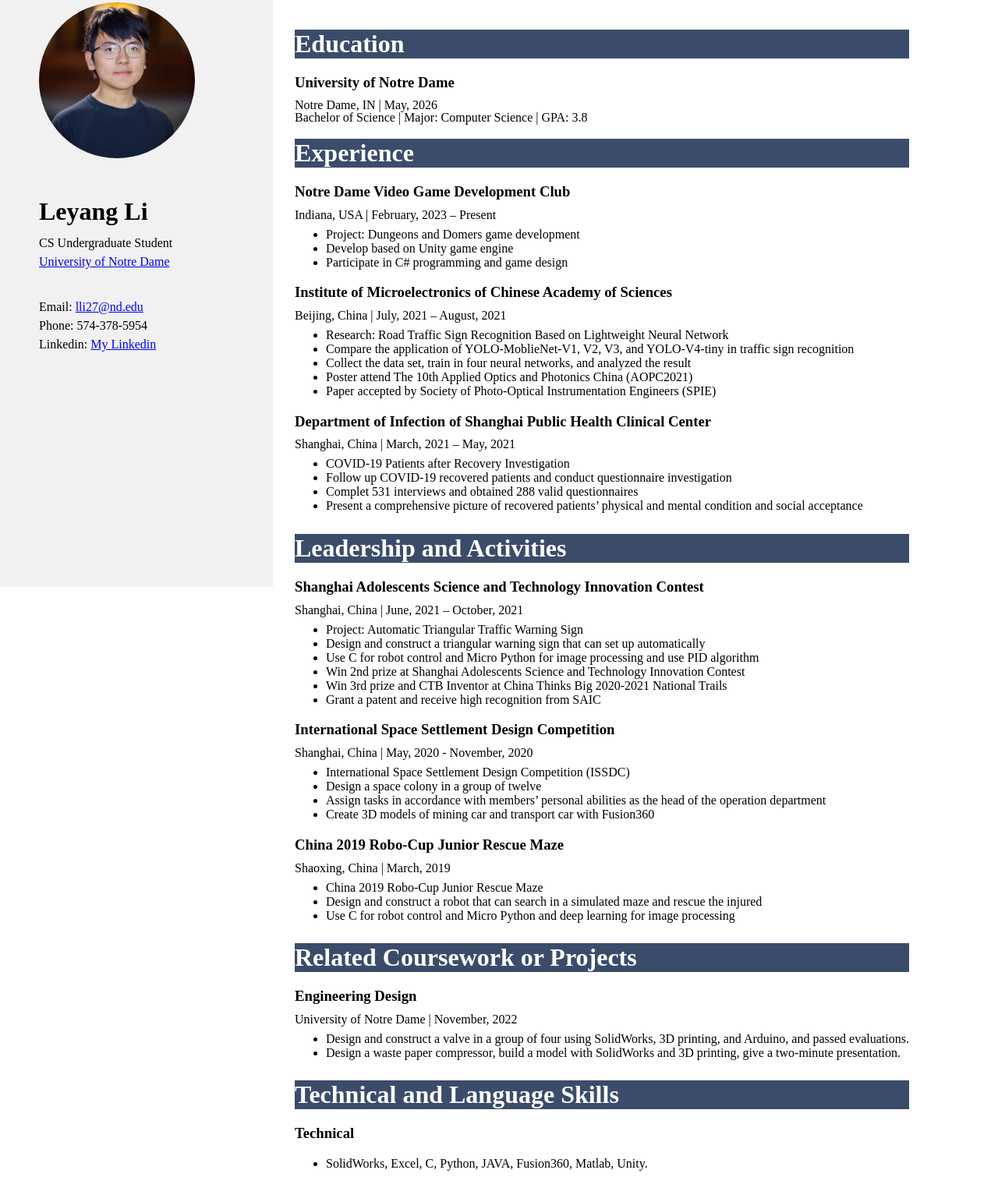
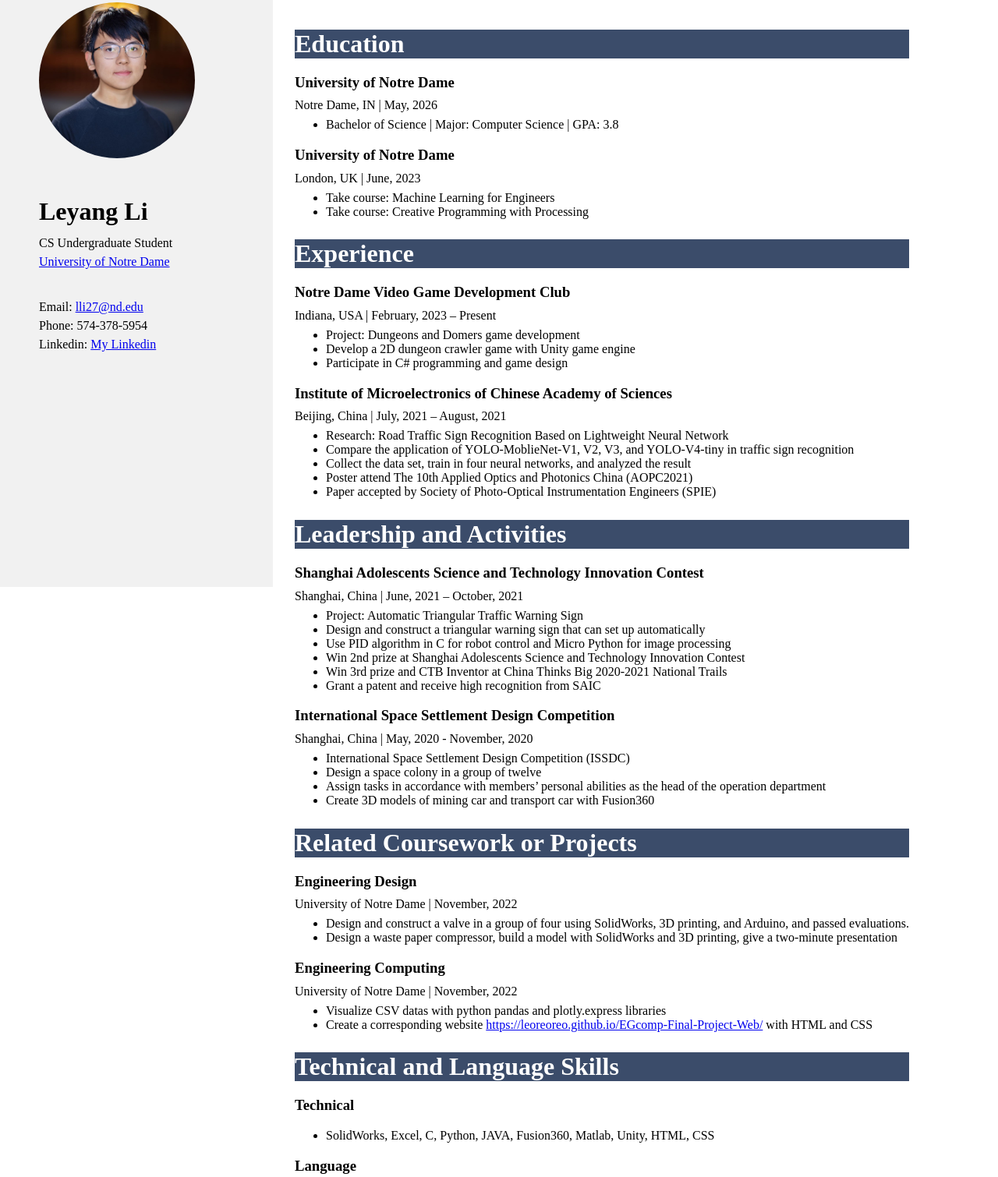
Before and after one commit to Leoreoreo/Personal-Website, a plain HTML site: page index.html in a window 1280 px wide. Shown: the part 47-1557 px from the top of the page at 78% size. Drawn offline with Linux system fonts and the light colour scheme.

Commit message:
Add files via upload

```diff
--- a/index.html
+++ b/index.html
@@ -18,14 +18,22 @@
     <div class="content">
         <h2>Education</h2>
             <h3>University of Notre Dame</h3>
-            <p>Notre Dame, IN | May, 2026</p>
-            <p>Bachelor of Science | Major: Computer Science | GPA: 3.8</p>
+                <p>Notre Dame, IN | May, 2026</p>
+                <ul>
+                    <li>Bachelor of Science | Major: Computer Science | GPA: 3.8</li>
+                </ul>
+            <h3>University of Notre Dame</h3>
+                <p>London, UK | June, 2023</p>
+                <ul>
+                    <li>Take course: Machine Learning for Engineers</li>
+                    <li>Take course: Creative Programming with Processing</li>
+                </ul>
         <h2>Experience</h2>
             <h3>Notre Dame Video Game Development Club</h3>
                 <p>Indiana, USA | February, 2023 – Present</p>
                 <ul>
                     <li>Project: Dungeons and Domers game development</li>
-                    <li>Develop based on Unity game engine</li>
+                    <li>Develop a 2D dungeon crawler game with Unity game engine</li>
                     <li>Participate in C# programming and game design</li>
                 </ul>
             <h3>Institute of Microelectronics of Chinese Academy of Sciences </h3>
@@ -37,21 +45,13 @@
                     <li>Poster attend The 10th Applied Optics and Photonics China (AOPC2021)</li>
                     <li>Paper accepted by Society of Photo-Optical Instrumentation Engineers (SPIE)</li>
                 </ul>
-            <h3>Department of Infection of Shanghai Public Health Clinical Center </h3>
-                <p>Shanghai, China | March, 2021 – May, 2021</p>
-                <ul>
-                    <li>COVID-19 Patients after Recovery Investigation</li>
-                    <li>Follow up COVID-19 recovered patients and conduct questionnaire investigation</li>
-                    <li>Complet 531 interviews and obtained 288 valid questionnaires</li>
-                    <li>Present a comprehensive picture of recovered patients’ physical and mental condition and social acceptance</li>
-                </ul>
         <h2>Leadership and Activities</h2>
             <h3>Shanghai Adolescents Science and Technology Innovation Contest</h3>
                 <p>Shanghai, China | June, 2021 – October, 2021</p>
                 <ul>
                     <li>Project: Automatic Triangular Traffic Warning Sign</li>
                     <li>Design and construct a triangular warning sign that can set up automatically</li>
-                    <li>Use C for robot control and Micro Python for image processing and use PID algorithm</li>
+                    <li>Use PID algorithm in C for robot control and Micro Python for image processing</li>
                     <li>Win 2nd prize at Shanghai Adolescents Science and Technology Innovation Contest</li>
                     <li>Win 3rd prize and CTB Inventor at China Thinks Big 2020-2021 National Trails</li>
                     <li>Grant a patent and receive high recognition from SAIC</li>
@@ -64,24 +64,23 @@
                     <li>Assign tasks in accordance with members’ personal abilities as the head of the operation department</li>
                     <li>Create 3D models of mining car and transport car with Fusion360</li>
                 </ul>
-            <h3>China 2019 Robo-Cup Junior Rescue Maze</h3>
-                <p>Shaoxing, China | March, 2019</p>
-                <ul>
-                    <li>China 2019 Robo-Cup Junior Rescue Maze</li>
-                    <li>Design and construct a robot that can search in a simulated maze and rescue the injured</li>
-                    <li>Use C for robot control and Micro Python and deep learning for image processing</li>
-                </ul>
         <h2>Related Coursework or Projects</h2>
             <h3>Engineering Design</h3>
-                <p>University of Notre Dame</strong> | November, 2022</p>
+                <p>University of Notre Dame | November, 2022</p>
                 <ul>
                     <li>Design and construct a valve in a group of four using SolidWorks, 3D printing, and Arduino, and passed evaluations.</li>
-                    <li>Design a waste paper compressor, build a model with SolidWorks and 3D printing, give a two-minute presentation.</li>
+                    <li>Design a waste paper compressor, build a model with SolidWorks and 3D printing, give a two-minute presentation</li>
+                </ul>
+            <h3>Engineering Computing</h3>
+                <p>University of Notre Dame | November, 2022</p>
+                <ul>
+                    <li>Visualize CSV datas with python pandas and plotly.express libraries</li>
+                    <li>Create a corresponding website <a href="https://leoreoreo.github.io/EGcomp-Final-Project-Web/">https://leoreoreo.github.io/EGcomp-Final-Project-Web/</a> with HTML and CSS</li>
                 </ul>
         <h2>Technical and Language Skills</h2>
             <h3>Technical</h3>
                 <ul>
-                    <li>SolidWorks, Excel, C, Python, JAVA, Fusion360, Matlab, Unity.</li>
+                    <li>SolidWorks, Excel, C, Python, JAVA, Fusion360, Matlab, Unity, HTML, CSS</li>
                 </ul>
             <h3>Language</h3>
                 <ul>
```
